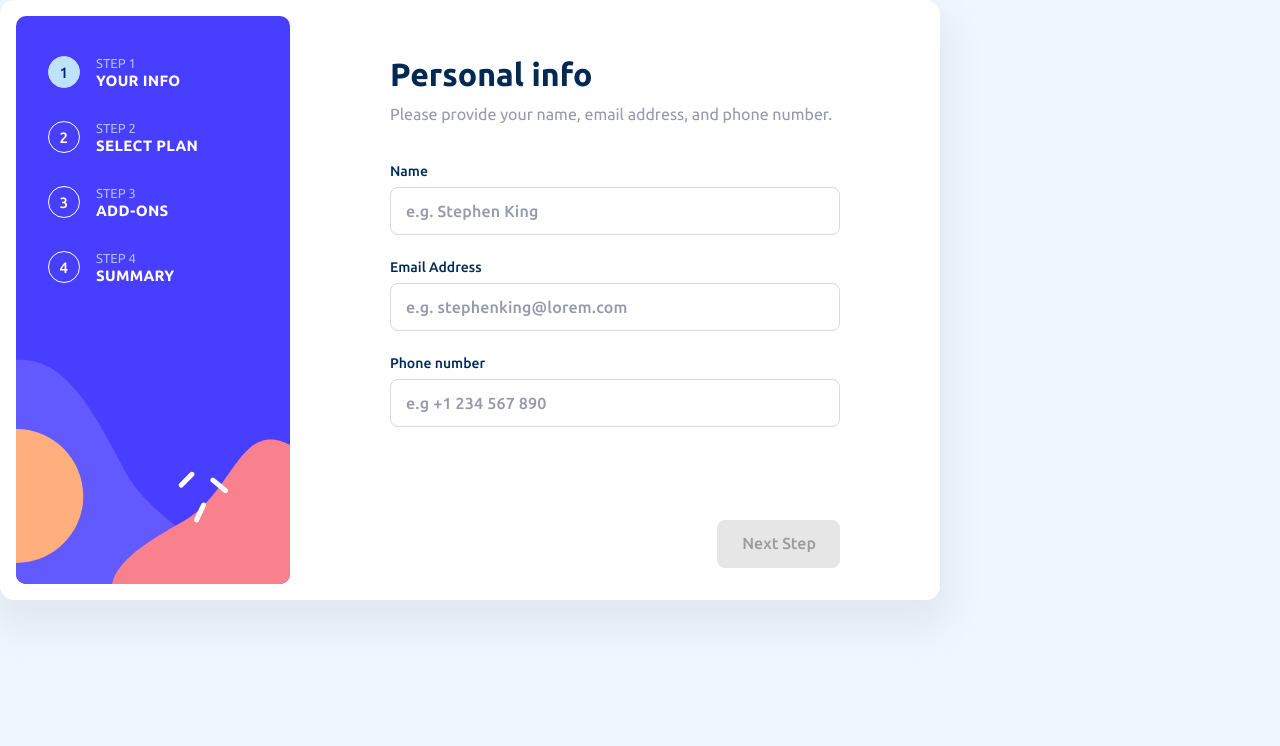
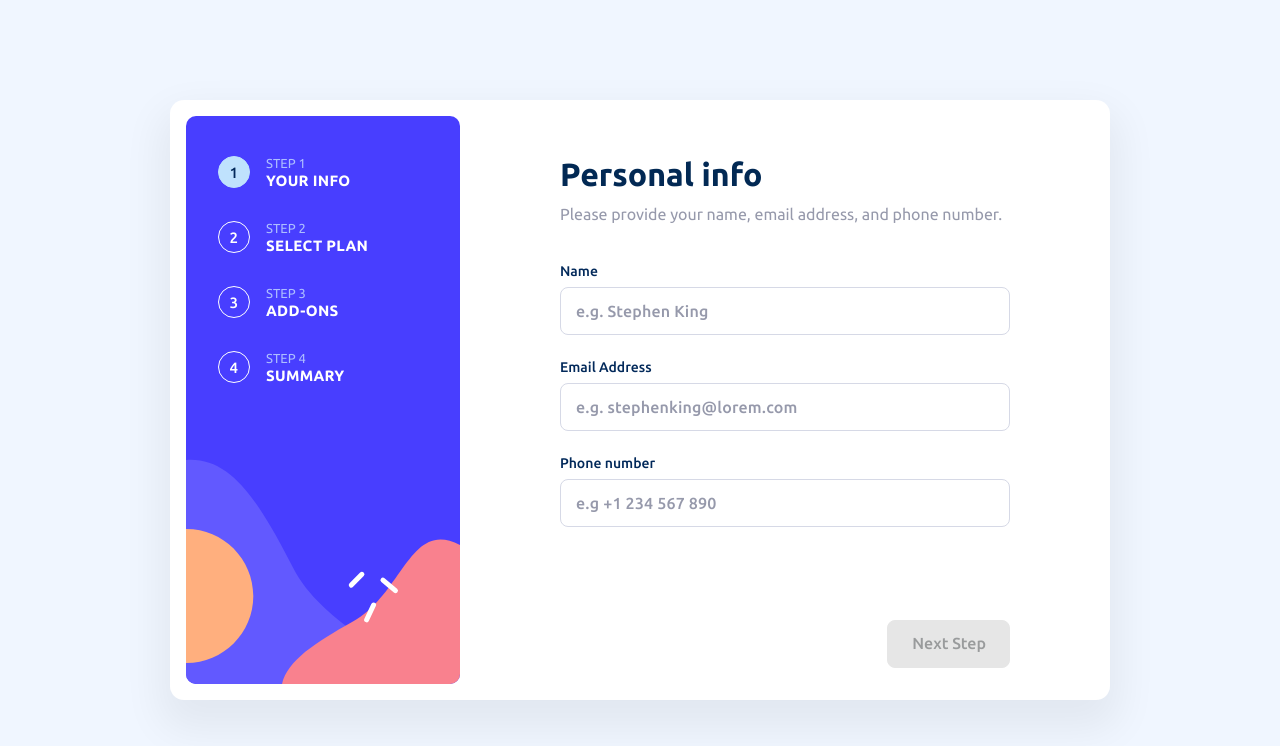
Before and after one commit to rachidbend/multi-step-form, a React (Vite) app: page /info in a window 1280 px wide. Shown: the top 746 px of the page. Built offline with nearby package versions, Linux system fonts and the light colour scheme.

Commit message:
adjusted the button container and the heights of the main components

```diff
--- a/src/App.css
+++ b/src/App.css
@@ -55,11 +55,16 @@
   background-color: hsl(215, 100%, 97%);
   display: flex;
   min-height: 100vh;
-  justify-content: start;
-  align-items: start;
+  justify-content: center;
+  align-items: center;
 }
 
 @media screen and (max-width: 600px) {
+  #root {
+    min-height: 100vh;
+    justify-content: start;
+    align-items: start;
+  }
   .form-container--mobile {
     background-color: hsl(0, 0%, 100%);
     height: auto;
@@ -82,7 +87,7 @@
     justify-content: space-between;
     align-items: end;
     background-color: hsl(0, 0%, 100%);
-    margin: 0 -2.4rem;
+    margin: 0 -1.6rem;
     padding: 1.6rem;
   }
 }
--- a/src/pages/HomePage.module.css
+++ b/src/pages/HomePage.module.css
@@ -35,5 +35,6 @@
   .mainForm {
     margin: 0 1.6rem;
     padding: 0;
+    height: 100%;
   }
 }
```
